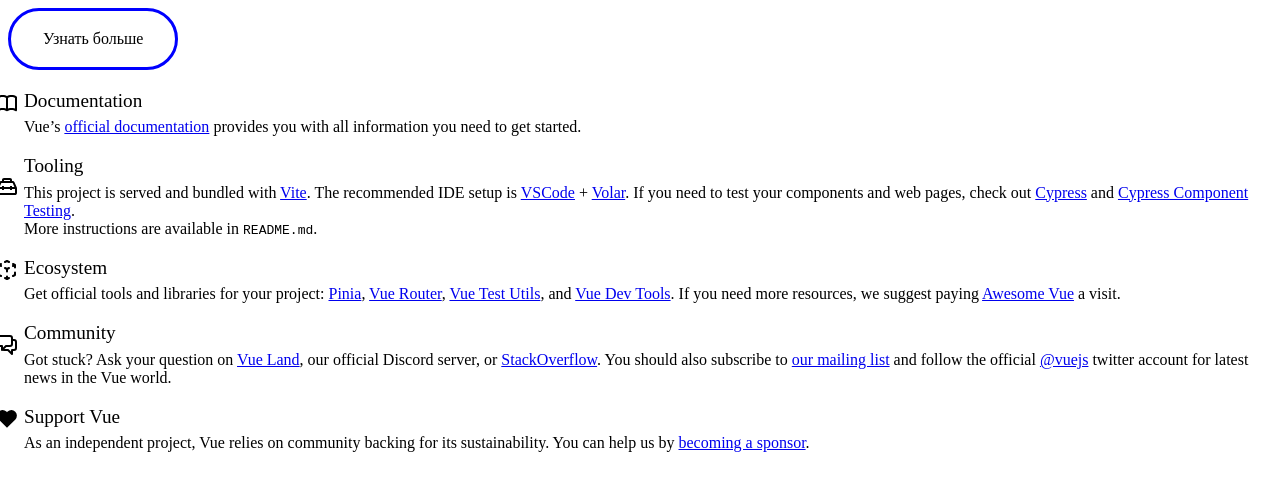
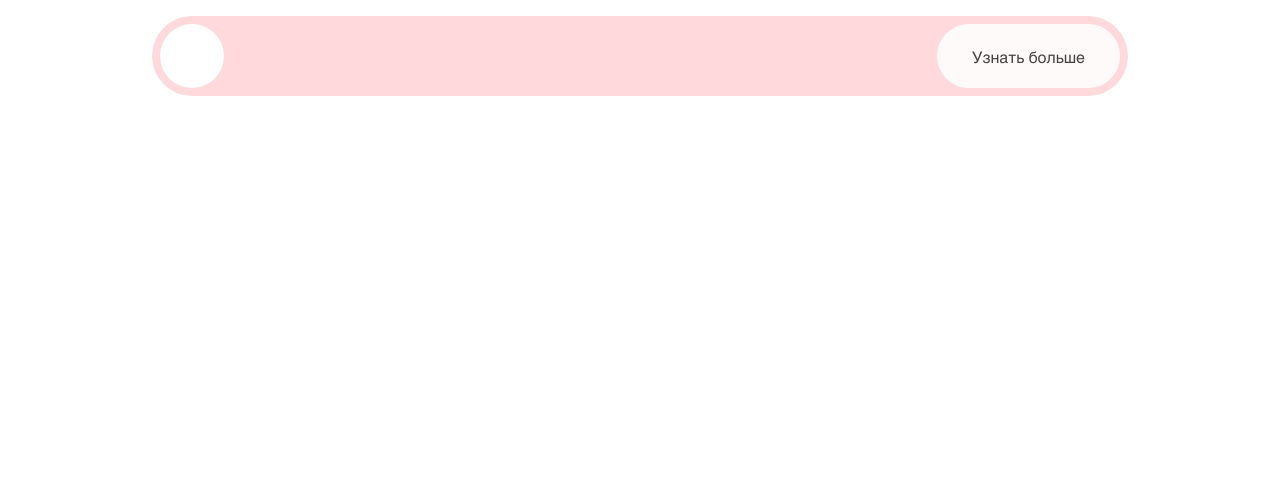
Before and after one commit to locturui/artpolly-vue, a Vue app: page / in a window 1280 px wide. Shown: the top 490 px of the page. Built offline with nearby package versions, Linux system fonts and the light colour scheme.

Commit message:
button style

```diff
--- a/src/App.vue
+++ b/src/App.vue
@@ -5,7 +5,7 @@
 
 <template>
   <NavBar />
-  <RouterView />
+  <!-- <RouterView /> -->
 </template>
 
 <style scoped></style>
--- a/src/assets/main.css
+++ b/src/assets/main.css
@@ -0,0 +1,13 @@
+body{
+    margin: 0;
+    padding: 0;
+}
+@font-face {
+    font-family: Helvetica;
+    src: url('/Helvetica/helvetica_regular.otf');
+}
+
+@font-face { font-family: Helvetica;
+    font-weight: bold;
+    src: url('/Helvetica/helvetica_bold.otf');
+}
--- a/src/components/ActionButton.vue
+++ b/src/components/ActionButton.vue
@@ -17,9 +17,14 @@
 	font: inherit;
 	cursor: pointer;
 	outline: inherit;
-  border: 0.2em solid blue;
+  border: 0.2em solid white;
   border-radius: 3em;
   padding: 1.2em 2em;
-
+  font-family: Helvetica, sans-serif;
+}
+.nav-btn{
+  background-color: #FFFFFF;
+  opacity: 90%;
+  border-color: none;
 }
 </style>
--- a/src/components/NavBar.vue
+++ b/src/components/NavBar.vue
@@ -4,8 +4,8 @@
 
 <template>
   <div class="bar">
-    <img />
-    <ActionButton :classes="['btn', 'red']">Узнать больше</ActionButton>
+    <div class="logo"></div>
+    <ActionButton :classes="['btn', 'nav-btn']">Узнать больше</ActionButton>
   </div>
 </template>
 
@@ -13,5 +13,18 @@
 .bar {
   display: flex;
   flex-direction: row;
+  justify-content: space-between;
+  background-color: #FFD0D4;
+  opacity: 80%;
+  padding: 0.5em;
+  width: 75%;
+  margin: 1em auto;
+  border-radius: 3em;
+}
+.logo {
+  background-color: white;
+  border-radius: 50%;
+  width: 4em;
+  height: 4em;
 }
 </style>
```
